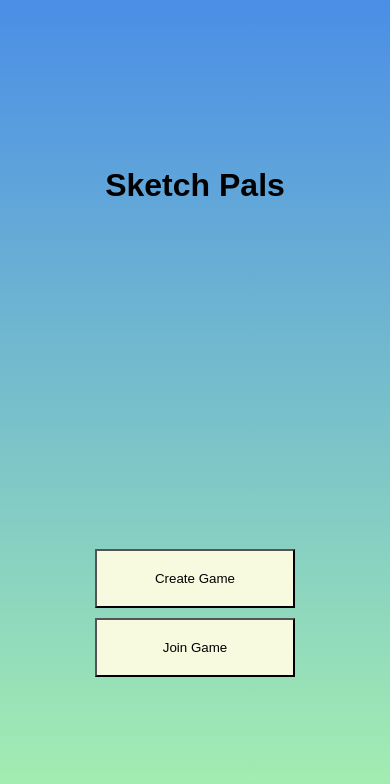
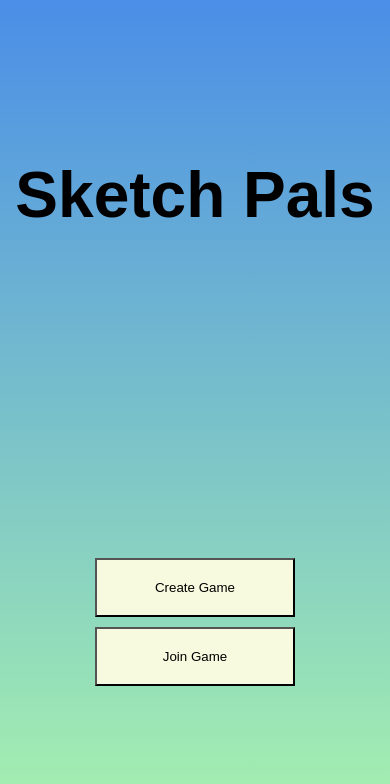
Before and after one commit to rpt21savage/sketch-pals, a React app: page / in a window 390 px wide. Shown: the top 784 px of the page. Built offline with nearby package versions, Linux system fonts and the light colour scheme; a web font is replaced by a local one.

Commit message:
Add media queries to Header

```diff
--- a/client/src/Landing.tsx
+++ b/client/src/Landing.tsx
@@ -25,14 +25,27 @@ const ButtonContainer = styled.div`
   align-items: center;
   width: 100%;
 `
+const StyledHeader = styled.header`
+  font-size: 4em;
+
+  @media(max-width: 700px) {
+    font-size: 3em;
+  }
+  @media(max-width: 550px) {
+    font-size: 2em;
+  }
+  @media(max-width: 350px) {
+    font-size: 1.5em;
+  }
+`
 
 const Landing:React.FC = () => {
   // Should include title, and "Join Game" / "Create a Game" buttons. Possibly option to view ongoing public games
   return (
     <Container>
-      <header>
+      <StyledHeader>
           <h1>Sketch Pals</h1>
-      </header>
+      </StyledHeader>
           <ButtonContainer>
             <InterActiveButton>Create Game</InterActiveButton>
             <InterActiveButton>Join Game</InterActiveButton>
```
